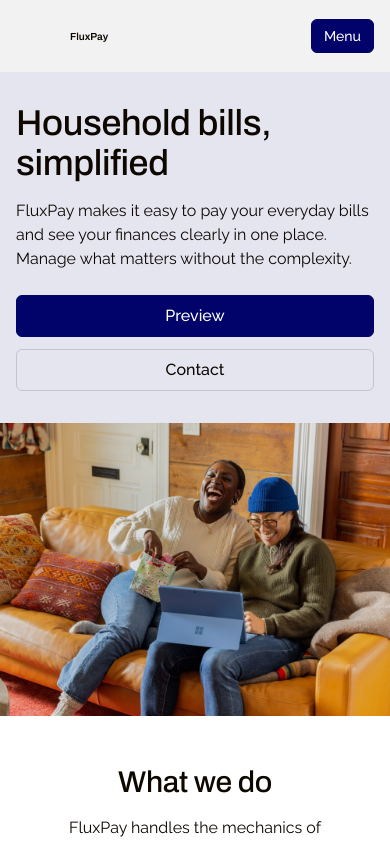
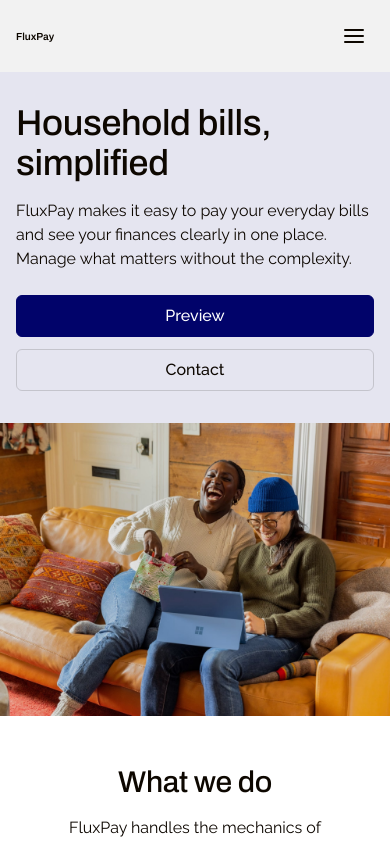
Before and after one commit to Dpolley99/landingPage-FluxPay, a React (Vite) app: page / in a window 390 px wide. Shown: the top 843 px of the page. Built offline with nearby package versions, Linux system fonts and the light colour scheme.

Commit message:
hamburger menu and logo position fix

```diff
--- a/src/components/Navbar.jsx
+++ b/src/components/Navbar.jsx
@@ -42,7 +42,7 @@ const Navbar = () => {
           </div>
         </div>
 
-        <div className="flex-1 flex items-center justify-center">
+        <div className="flex-1 flex items-center justify-start lg:justify-center">
           <svg width="100" height="36" viewBox="0 0 100 36" fill="none" xmlns="http://www.w3.org/2000/svg" className="w-16 h-7 sm:w-20 sm:h-8 md:w-24 md:h-9 xl:w-[84px] xl:h-[36px]">
             <text x="0" y="24" fontFamily="Archivo" fontSize="20" fontWeight="600" fill="#0D0700" className="text-base sm:text-lg md:text-xl xl:text-2xl">FluxPay</text>
           </svg>
@@ -51,9 +51,18 @@ const Navbar = () => {
         <div className="flex-1 flex items-center justify-end gap-2">
           <button
             onClick={() => setIsMobileMenuOpen(!isMobileMenuOpen)}
-            className="lg:hidden bg-[#01036A] border border-[#01036A] rounded-md px-3 py-1.5 text-white text-sm font-medium hover:opacity-90 transition"
+            className="lg:hidden p-2 text-[#0D0700] hover:opacity-80 transition"
+            aria-label="Toggle menu"
           >
-            {isMobileMenuOpen ? 'Close' : 'Menu'}
+            {isMobileMenuOpen ? (
+              <svg width="24" height="24" viewBox="0 0 24 24" fill="none" xmlns="http://www.w3.org/2000/svg">
+                <path d="M18 6L6 18M6 6L18 18" stroke="currentColor" strokeWidth="2" strokeLinecap="round" strokeLinejoin="round"/>
+              </svg>
+            ) : (
+              <svg width="24" height="24" viewBox="0 0 24 24" fill="none" xmlns="http://www.w3.org/2000/svg">
+                <path d="M3 12H21M3 6H21M3 18H21" stroke="currentColor" strokeWidth="2" strokeLinecap="round" strokeLinejoin="round"/>
+              </svg>
+            )}
           </button>
           <button className="hidden lg:block bg-[#01036A] border border-[#01036A] rounded-md px-2.5 py-1 text-white text-base xl:text-lg font-medium hover:opacity-90 transition">
             Menu
```
